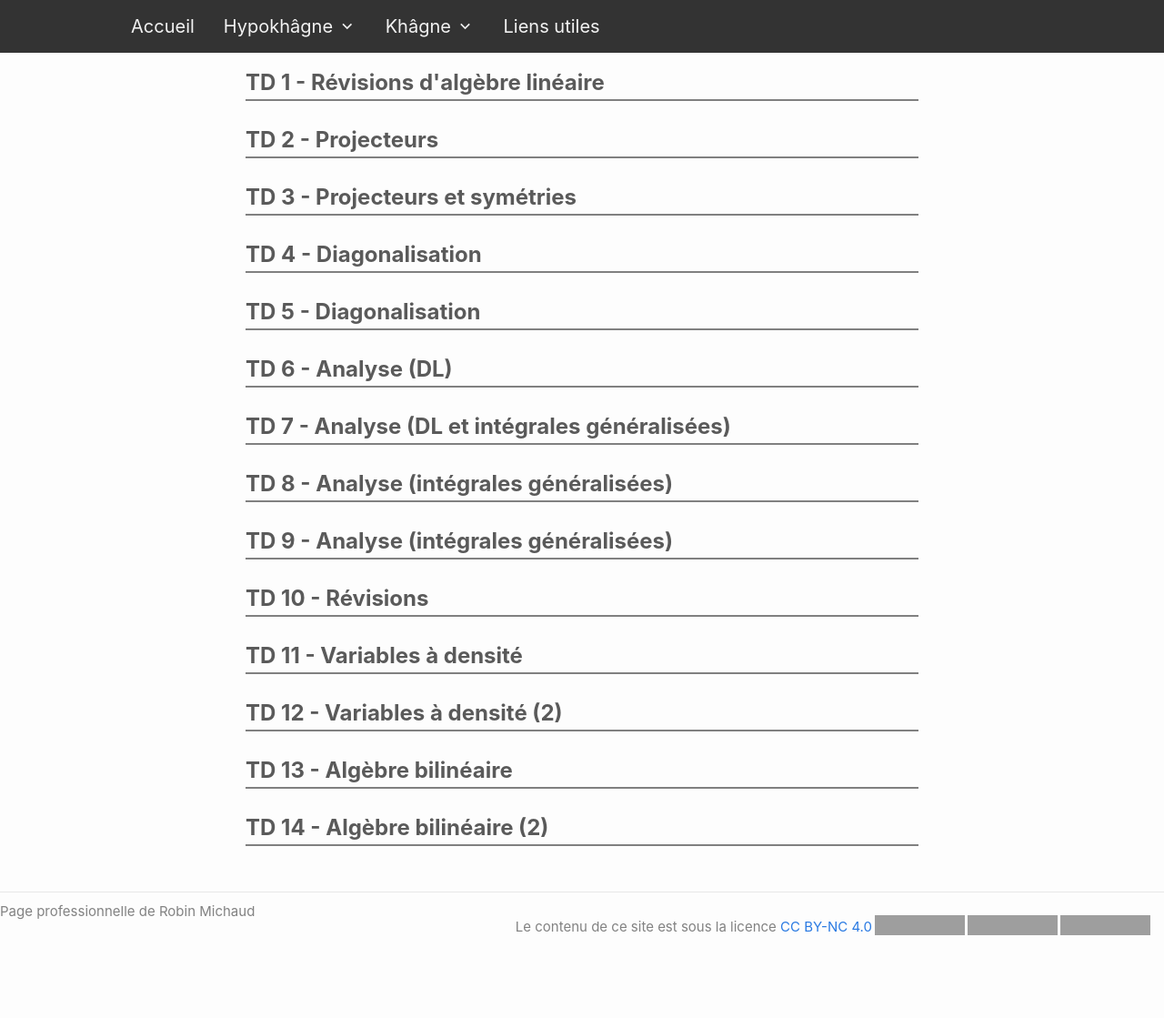
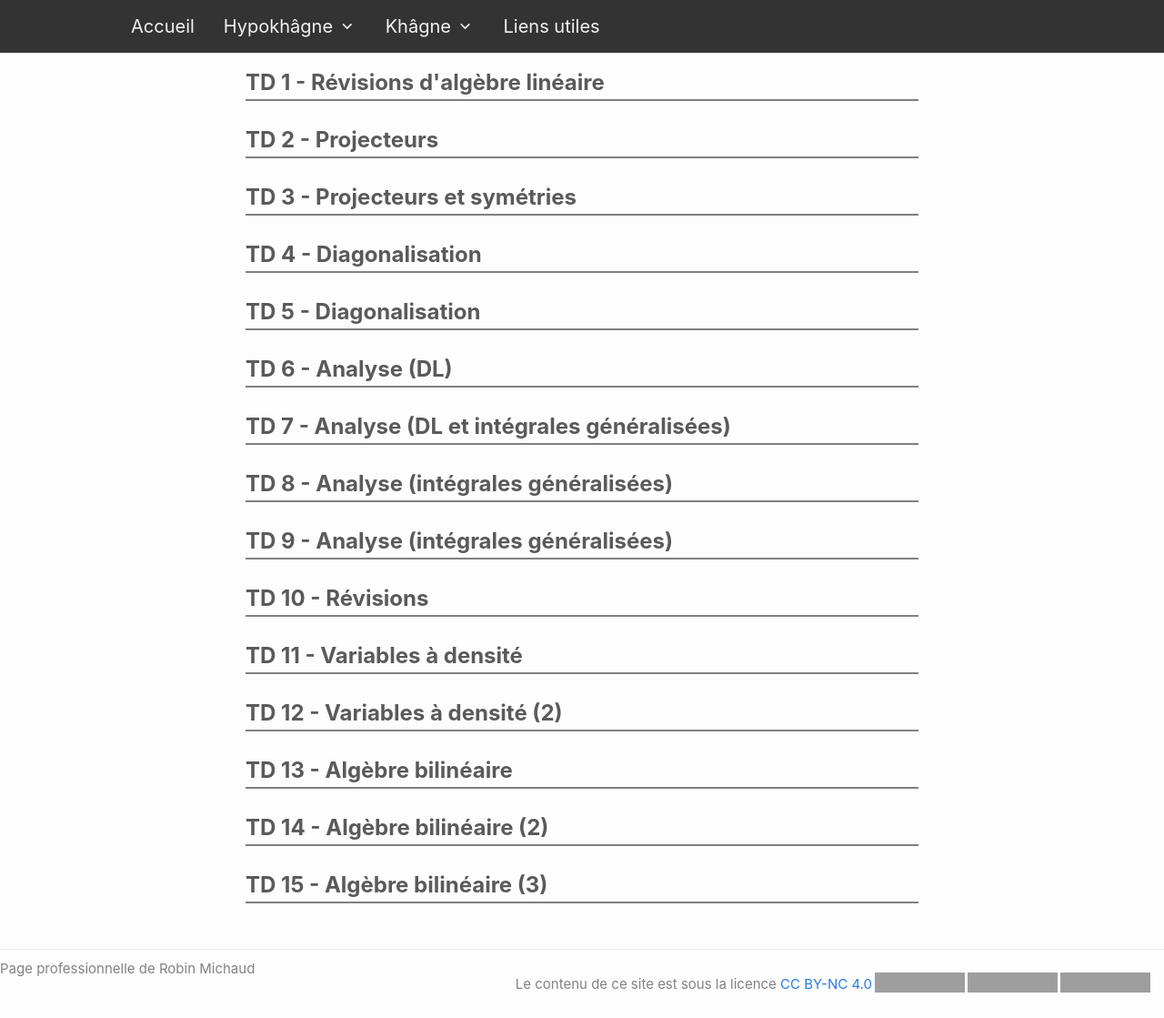
Before and after one commit to michaudmaths/michaudmaths.github.io, a Jekyll site: the page built from menu/td_khagne.markdown, in a window 1280 px wide. Shown: the whole page at 91% size. Built offline with Jekyll 4.4.1, drawn with Linux system fonts in a browser that asks for light colours; nearby versions of some CDN libraries; before the commit the page ends 1056 px from its top, so only the background shows below that; grey boxes are pictures that could not be loaded.

Commit message:
ajout TD 15

```diff
--- a/_data/files.yml
+++ b/_data/files.yml
@@ -194,6 +194,7 @@ td_khagne :
   - title : Variables à densité (2)
   - title : Algèbre bilinéaire
   - title : Algèbre bilinéaire (2)
+  - title : Algèbre bilinéaire (3)
 
 dst:
  - date : 28/09/24
```
